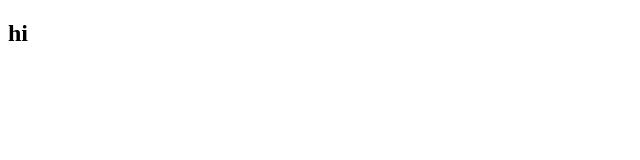
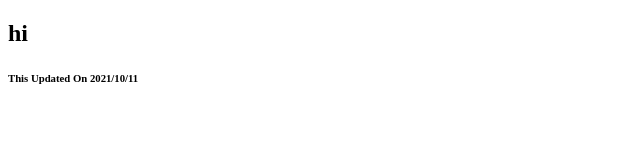
Before and after one commit to AhMeD-PS4/AhMeD-PS4.github.io, a plain HTML site: page index.html in a window 1280 px wide. Shown: the whole page, without its empty margins (0-640 px from the left). Drawn offline with Linux system fonts and the light colour scheme.

Commit message:
Update index.html
Updating that info

```diff
--- a/index.html
+++ b/index.html
@@ -8,5 +8,6 @@
 </head>
 <body>
     <h2 class="hi">hi</h2>
+    <h6>This Updated On 2021/10/11</h6>
 </body>
 </html>
```
